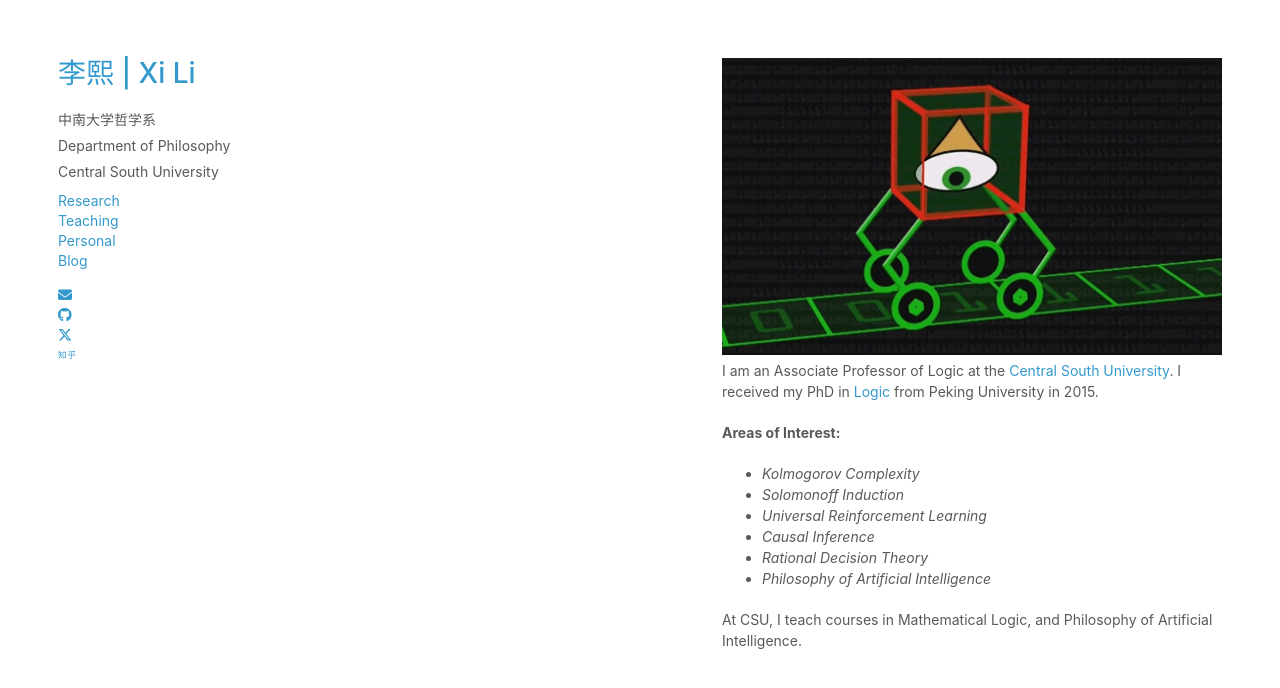
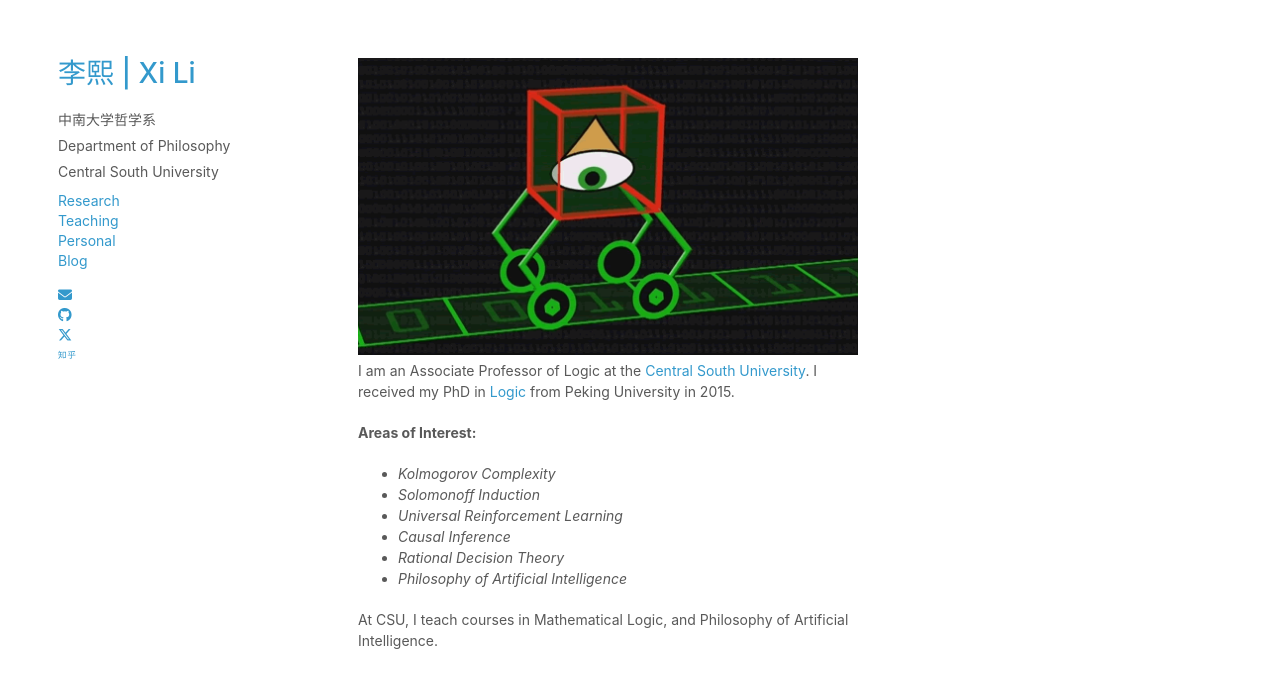
Before and after one commit to rickylixi/rickylixi.github.io, a Jekyll site: the page built from index.html, in a window 1280 px wide. Shown: the top 688 px of the page. Built offline with Jekyll 4.4.1, drawn with Linux system fonts in a browser that asks for light colours.

Commit message:
Update styles.css

```diff
--- a/stylesheets/styles.css
+++ b/stylesheets/styles.css
@@ -127,7 +127,7 @@
 
 section {
   width:500px;
-  float:right;
+  margin-left:300px; /* Adjust margin to account for fixed header */
   padding-bottom:50px;
 }
 
@@ -167,13 +167,13 @@
 }
 
 @media print, screen and (max-width: 720px) {
-  body {
-    word-wrap:break-word;
-  }
-
-  header {
-    padding:0;
-  }
+body {
+  background-color: #fff;
+  padding:20px; /* Reduced padding to better accommodate fixed sidebar */
+  font: 14px/1.5 -apple-system, BlinkMacSystemFont, "Segoe UI", Roboto, Oxygen, Ubuntu, Cantarell, "Fira Sans", "Droid Sans", "Helvetica Neue", Arial, sans-serif, "Apple Color Emoji", "Segoe UI Emoji", "Segoe UI Symbol";
+  color:#595959;
+  font-weight:400;
+}
 
   /* Removed unused style */
   /* header p.view { position:static; } */
```
